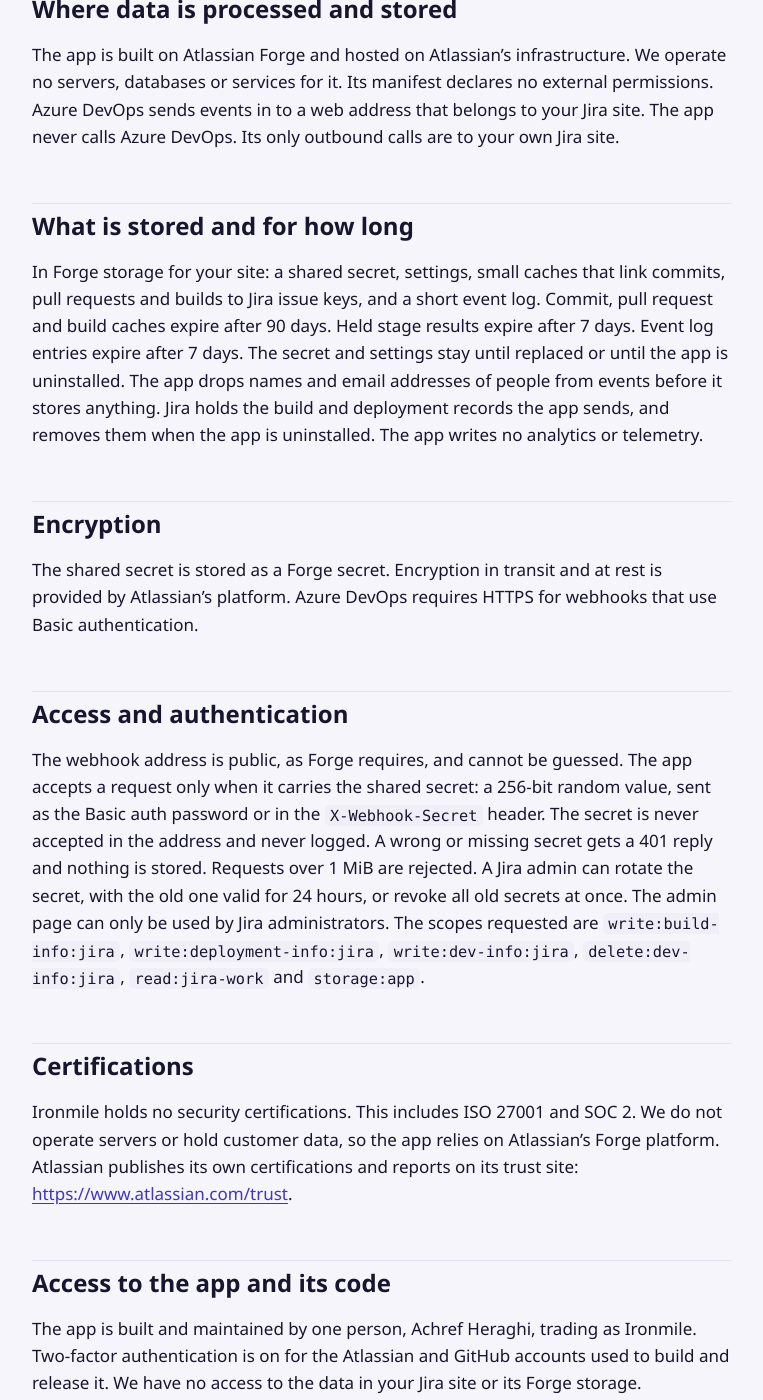
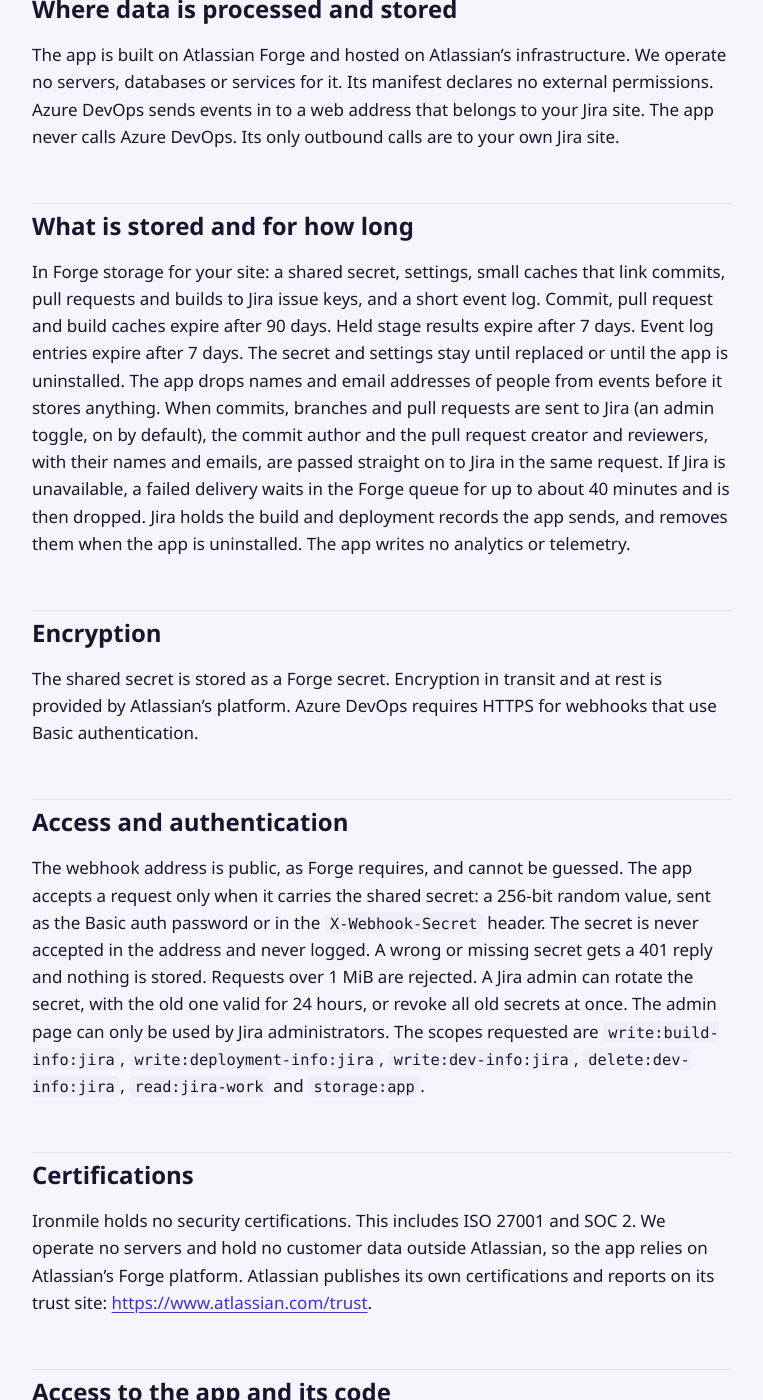
Before and after one commit to achrefheraghi/ironmile-site, a Jekyll site: the page built from azure-builds/security.md, in a window 1280 px wide and 1400 px high, scrolled down 471 px. Shown: the whole window, without its empty margins (258-1021 px from the left). Built offline with Jekyll 4.4.1, drawn with Linux system fonts in a browser that asks for light colours; some of the changed text lies outside the part shown.

Commit message:
Security pages: match privacy policies and sourced facts (code review fixes)
- worklog-sync, azure-builds: drop the npm audit release claim (not an established process there)
- azure-builds: dev-info toggle passes commit/PR people to Jira, retry window, as privacy.md says
- code-block-plus: inactive licence is refused; only the importer reads as the user
- worklog-sync, azure-builds: incident step to revoke token / rotate secret
- all: no customer data held outside Atlassian

Co-Authored-By: Claude Opus 5.5 <noreply@anthropic.com>

```diff
--- a/azure-builds/security.md
+++ b/azure-builds/security.md
@@ -13,7 +13,7 @@ The app is built on Atlassian Forge and hosted on Atlassian's infrastructure. We
 
 ## What is stored and for how long
 
-In Forge storage for your site: a shared secret, settings, small caches that link commits, pull requests and builds to Jira issue keys, and a short event log. Commit, pull request and build caches expire after 90 days. Held stage results expire after 7 days. Event log entries expire after 7 days. The secret and settings stay until replaced or until the app is uninstalled. The app drops names and email addresses of people from events before it stores anything. Jira holds the build and deployment records the app sends, and removes them when the app is uninstalled. The app writes no analytics or telemetry.
+In Forge storage for your site: a shared secret, settings, small caches that link commits, pull requests and builds to Jira issue keys, and a short event log. Commit, pull request and build caches expire after 90 days. Held stage results expire after 7 days. Event log entries expire after 7 days. The secret and settings stay until replaced or until the app is uninstalled. The app drops names and email addresses of people from events before it stores anything. When commits, branches and pull requests are sent to Jira (an admin toggle, on by default), the commit author and the pull request creator and reviewers, with their names and emails, are passed straight on to Jira in the same request. If Jira is unavailable, a failed delivery waits in the Forge queue for up to about 40 minutes and is then dropped. Jira holds the build and deployment records the app sends, and removes them when the app is uninstalled. The app writes no analytics or telemetry.
 
 ## Encryption
 
@@ -25,7 +25,7 @@ The webhook address is public, as Forge requires, and cannot be guessed. The app
 
 ## Certifications
 
-Ironmile holds no security certifications. This includes ISO 27001 and SOC 2. We do not operate servers or hold customer data, so the app relies on Atlassian's Forge platform. Atlassian publishes its own certifications and reports on its trust site: <https://www.atlassian.com/trust>.
+Ironmile holds no security certifications. This includes ISO 27001 and SOC 2. We operate no servers and hold no customer data outside Atlassian, so the app relies on Atlassian's Forge platform. Atlassian publishes its own certifications and reports on its trust site: <https://www.atlassian.com/trust>.
 
 ## Access to the app and its code
 
@@ -33,7 +33,6 @@ The app is built and maintained by one person, Achref Heraghi, trading as Ironmi
 
 ## Vulnerability management
 
-- We run `npm audit --omit=dev` on the runtime dependencies before a release and leave no Critical or High finding open.
 - Fixes for security vulnerabilities follow Atlassian's Marketplace security bugfix policy: <https://developer.atlassian.com/platform/marketplace/security-bugfix-policy/>
 - A fix ships as a new app version through Forge.
 
@@ -41,7 +40,7 @@ The app is built and maintained by one person, Achref Heraghi, trading as Ironmi
 
 Email **support@ironmile.dev** with what you found and how to reproduce it. Please do not include real customer data.
 
-If a security incident affects the app, we report it to Atlassian within 48 hours through Marketplace (Security, Report incident). Because we run no servers, an incident would be a flaw in the shipped app. We would respond with a patch release through Forge.
+If a security incident affects the app, we report it to Atlassian within 48 hours through Marketplace (Security, Report incident). Because we run no servers, an incident would be a flaw in the shipped app. We would respond with a patch release through Forge and, if the shared secret may be exposed, ask admins to rotate it on the app's admin page.
 
 ## Related pages
 
```
Also changed, not shown: code-block-plus/security.md (+2 -2 lines), email-viewer/security.md (+1 -1 lines), text-gadget/security.md (+1 -1 lines), worklog-sync/security.md (+2 -3 lines).
